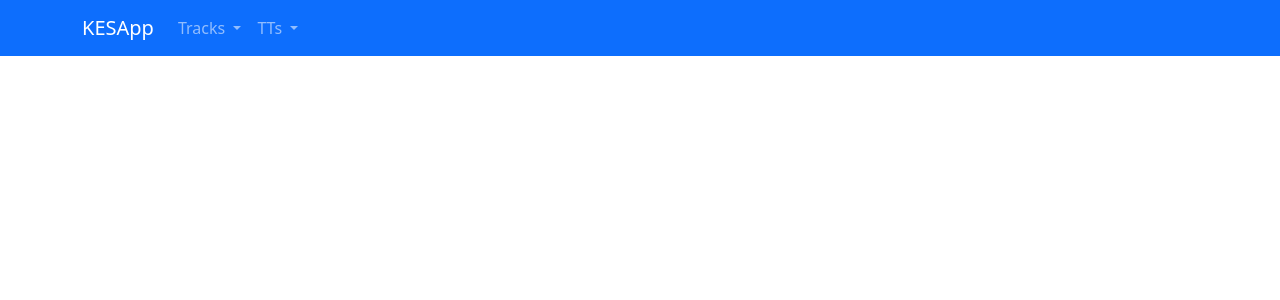
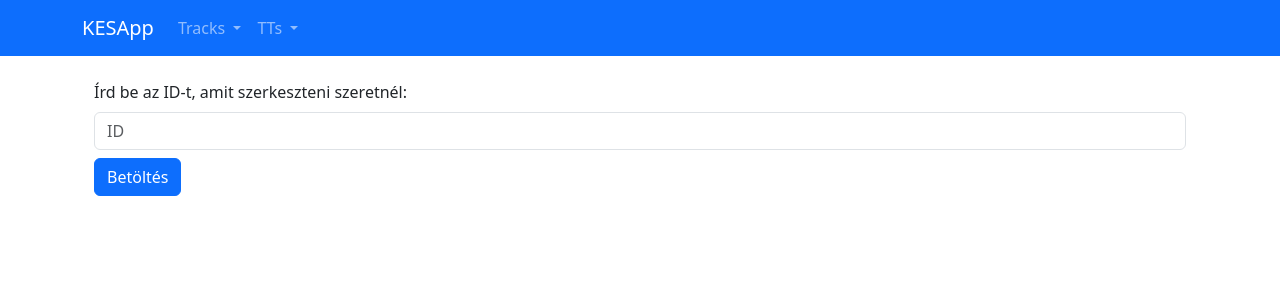
Before and after one commit to kesamarci/AA896O-KESERU, an Angular app in the folder FRONTEND/F1TimeTrialTrack/: page /track-edit in a window 1280 px wide. Before the commit this address led to /. Shown: the top 300 px of the page. Built offline with nearby package versions, Linux system fonts and the light colour scheme; no server answers.

Commit message:
edit track

```diff
--- a/FRONTEND/F1TimeTrialTrack/src/app/app-routing.module.ts
+++ b/FRONTEND/F1TimeTrialTrack/src/app/app-routing.module.ts
@@ -10,6 +10,7 @@ import { TrackAddComponent } from './tracks/track-add/track-add.component';
 import { TrackListComponent } from './tracks/track-list/track-list.component';
 import { Trackdetails } from './models/trackdetails';
 import { TrackListIdComponent } from './tracks/track-list-id/track-list-id.component';
+import { TrackEditComponent } from './tracks/track-edit/track-edit.component';
 
 const routes: Routes = [
   { path: 'tts', component: TtListComponent },
@@ -25,7 +26,8 @@ const routes: Routes = [
   { path: 'tracks', component: TrackListComponent },
   { path: 'track-details', component: TrackListIdComponent },
   { path: 'track-details/:id', component: TrackListIdComponent },
-
+  { path: 'track-edit', component: TrackEditComponent },
+  { path: 'track-edit/:id', component: TrackEditComponent },
 
 ]
 
--- a/FRONTEND/F1TimeTrialTrack/src/app/tracks/track-delete/track-delete.component.ts
+++ b/FRONTEND/F1TimeTrialTrack/src/app/tracks/track-delete/track-delete.component.ts
@@ -1,4 +1,6 @@
 import { Component } from '@angular/core';
+import { Router } from '@angular/router';
+import { TrackService } from '../../services/track.service';
 
 @Component({
   selector: 'app-track-delete',
@@ -7,5 +9,13 @@ import { Component } from '@angular/core';
   styleUrl: './track-delete.component.sass'
 })
 export class TrackDeleteComponent {
+id: string = '';
+    constructor(private router:Router,private trackService:TrackService)
+    {
 
+    }
+     onDelete(): void {
+      this.trackService.deleteTrack(this.id);
+      this.router.navigate(['/tracks']);
+  }
 }
--- a/FRONTEND/F1TimeTrialTrack/src/app/tracks/track-edit/track-edit.component.html
+++ b/FRONTEND/F1TimeTrialTrack/src/app/tracks/track-edit/track-edit.component.html
@@ -1 +1,23 @@
-<p>track-edit works!</p>
+<div class="container mt-4">
+  <div class="mb-3">
+    <label for="inputId" class="form-label">Írd be az ID-t, amit szerkeszteni szeretnél:</label>
+    <input id="inputId" type="text" class="form-control" [(ngModel)]="id" placeholder="ID" />
+    <button class="btn btn-primary mt-2" (click)="loadTrackById()">Betöltés</button>
+  </div>
+
+  <div *ngIf="track && track.id" class="card p-4 mt-4 shadow-sm">
+    <h3 class="mb-4">Track szerkesztése</h3>
+
+    <div class="mb-3">
+      <label class="form-label">Név:</label>
+      <input type="text" class="form-control" [(ngModel)]="track.name" />
+    </div>
+
+    <div class="mb-3">
+      <label class="form-label">Hossz:</label>
+      <input type="number" class="form-control" [(ngModel)]="track.length" />
+    </div>
+
+    <button class="btn btn-success" (click)="onUpdate()">Mentés</button>
+  </div>
+</div>
--- a/FRONTEND/F1TimeTrialTrack/src/app/tracks/track-edit/track-edit.component.ts
+++ b/FRONTEND/F1TimeTrialTrack/src/app/tracks/track-edit/track-edit.component.ts
@@ -1,4 +1,7 @@
 import { Component } from '@angular/core';
+import { Track } from '../../models/track';
+import { TrackService } from '../../services/track.service';
+import { ActivatedRoute, Router } from '@angular/router';
 
 @Component({
   selector: 'app-track-edit',
@@ -7,5 +10,28 @@ import { Component } from '@angular/core';
   styleUrl: './track-edit.component.sass'
 })
 export class TrackEditComponent {
+ track: Track = new Track();
+  id: string = '';
+  isLoadedFromUrl: boolean = false;
 
+  constructor(
+    private trackService: TrackService,private router: Router,private route: ActivatedRoute) {
+    const idFromUrl = this.route.snapshot.paramMap.get('id');
+    if (idFromUrl) {
+      this.isLoadedFromUrl = true;
+      this.id = idFromUrl;
+      this.loadTrackById();
+    }
+  }
+
+  loadTrackById(): void {
+    this.trackService.getTrackById(this.id, (data) => {
+      this.track = data;
+    });
+  }
+
+  onUpdate(): void {
+    this.trackService.updateTrack(this.track);
+    this.router.navigate(['/tracks']);
+  }
 }
--- a/FRONTEND/F1TimeTrialTrack/src/app/tts/tt-edit/tt-edit.component.html
+++ b/FRONTEND/F1TimeTrialTrack/src/app/tts/tt-edit/tt-edit.component.html
@@ -5,7 +5,7 @@
     <button class="btn btn-primary mt-2" (click)="loadTtById()">Betöltés</button>
   </div>
 
-  <div *ngIf="tt" class="card p-4 mt-4 shadow-sm">
+  <div *ngIf="tt && tt.id" class="card p-4 mt-4 shadow-sm">
     <h3 class="mb-4">TT szerkesztése</h3>
 
     <div class="mb-3">
```
